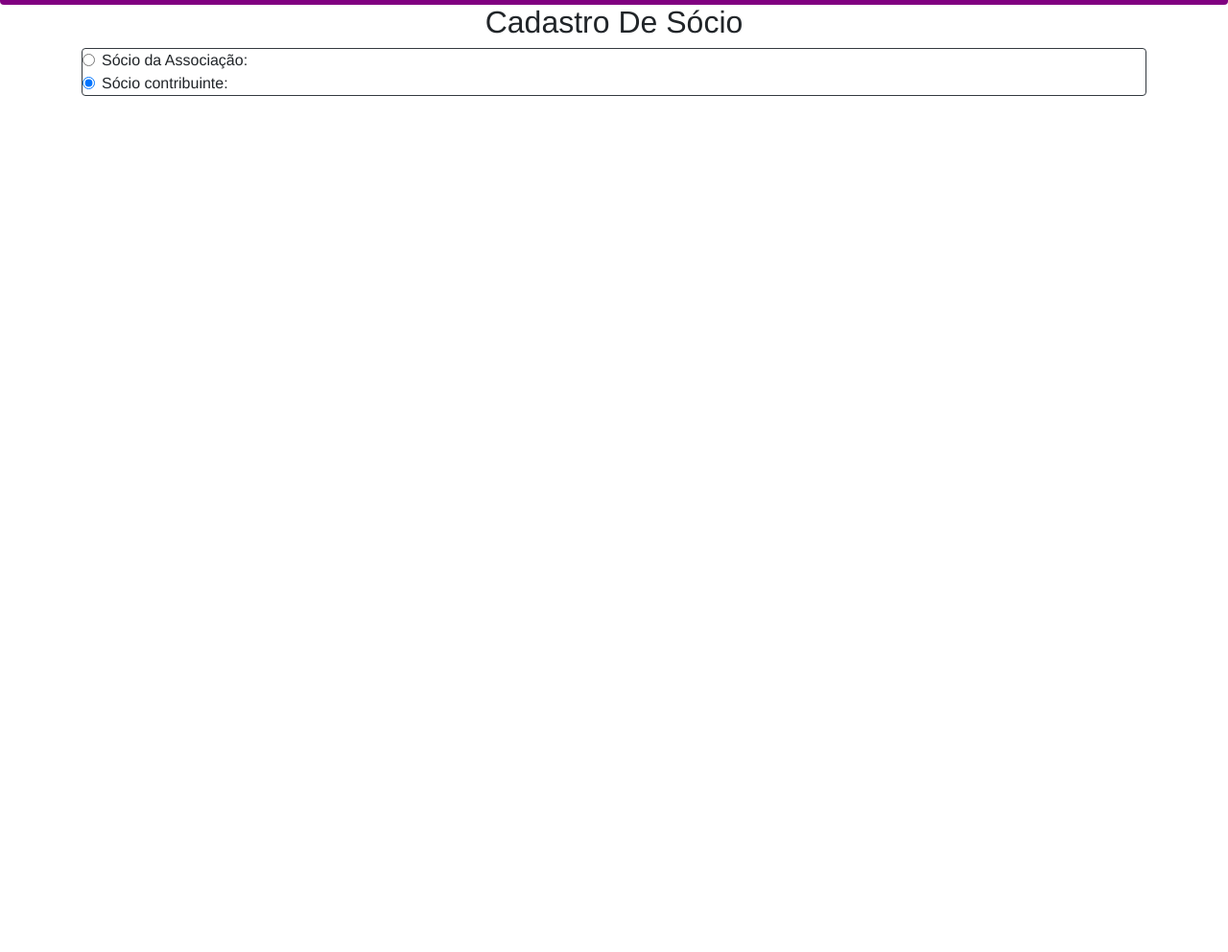
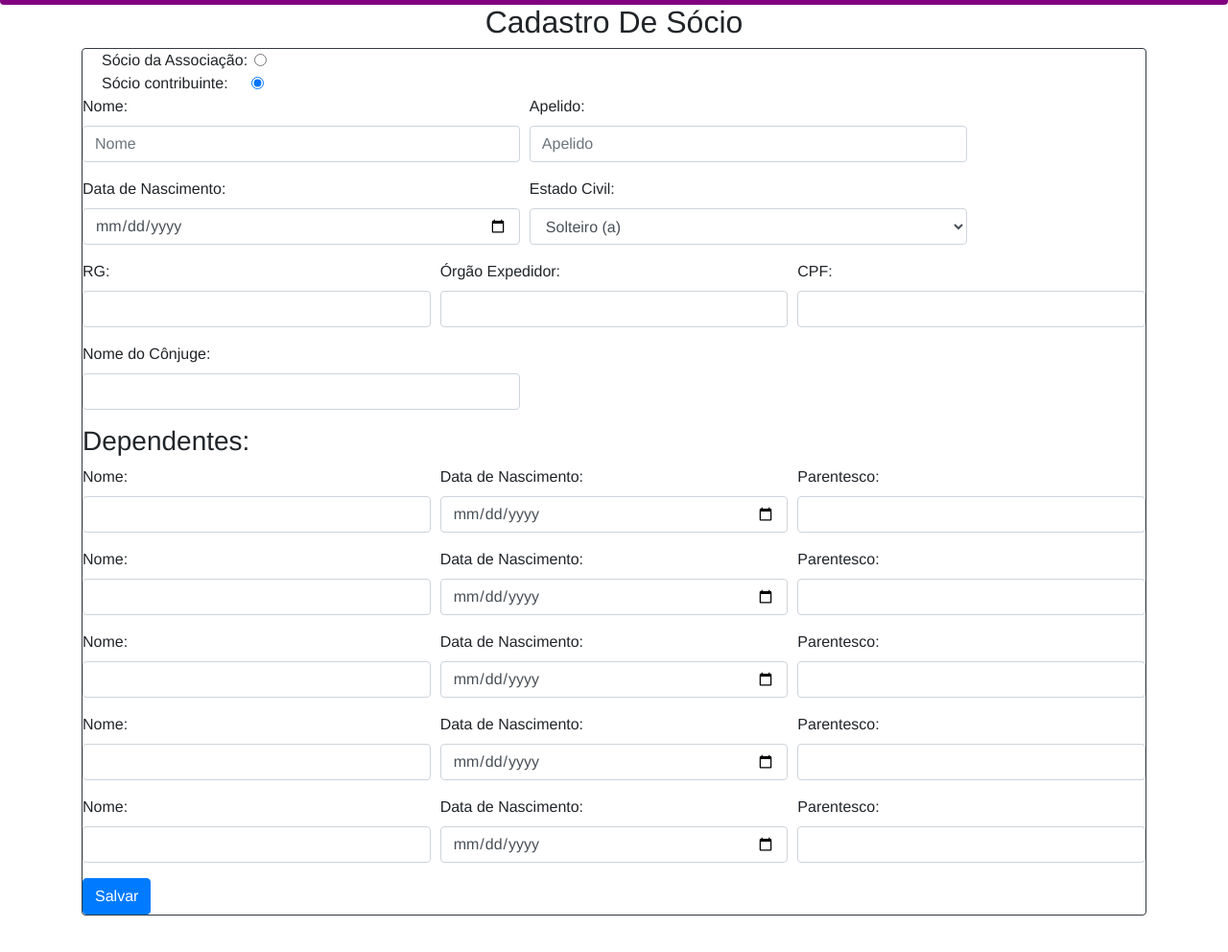
Before and after one commit to antonioFilho-global/projetoEstagio1, a plain HTML site: page form/cadastroSocio.html in a window 1280 px wide. Shown: the part 94-1086 px from the top of the page at 96% size. Before the commit the page ends 800 px from the top, so only its background shows below. Drawn offline with Linux system fonts and the light colour scheme.

Commit message:
formulario socio1

```diff
--- a/form/cadastroSocio.html
+++ b/form/cadastroSocio.html
@@ -55,22 +55,169 @@
 			<div class="container">
 				<center><h2>Cadastro De Sócio</h2></center>
 				<form class="border border-dark rounded">
+					<!-- radio -->
 					<div class="form-check">
+						<label class="form-check-label" for="associado"> Sócio da Associação:</label>
+						&nbsp;&nbsp;&nbsp;&nbsp;&nbsp;
 						<input class="form-check-input" type="radio" name="flexRadioDefault" id="associado">
-						<label class="form-check-label" for="associado">
-							Sócio da Associação:
-						</label>
 					</div>
 
 					<div class="form-check">
+						<label class="form-check-label" for="contribuinte"> Sócio contribuinte:</label>
+						&nbsp;&nbsp;&nbsp;&nbsp;&nbsp;&nbsp;&nbsp;&nbsp;&nbsp;
 						<input class="form-check-input" type="radio" name="flexRadioDefault" id="contribuinte" checked>
-						<label class="form-check-label" for="contribuinte">
-							Sócio contribuinte:
-						</label>
 					</div>
-				</form>
+					<!-- radio -->
 
+					<div class="form-row">
+						<div class="form-group col-md-5">
+						  <label for="inputNome">Nome:</label>
+						  <input type="text" class="form-control" id="inputNome" placeholder="Nome">
+						</div>
+						<div class="form-group col-md-5">
+						  <label for="inputApelido">Apelido:</label>
+						  <input type="text" class="form-control" id="inputApelido" placeholder="Apelido">
+						</div>
+					</div>
 
+					<div class="form-row">
+						<div class="form-group col-md-5">
+						  <label for="inputDataNascimento">Data de Nascimento:</label>
+						  <input type="date" class="form-control" id="inputDataNascimento">
+						</div>
+
+						<div class="form-group  col-md-5">
+							<label for="inputEstadoCivil">Estado Civil:</label>
+							<select class="form-control" id="inputEstadoCivil">
+								<!-- <option value=""> </option> pode ser usado na hora de validar campo em branco -->
+								<option value="solteiro">Solteiro (a)</option>
+								<option value="casado"> Casado (a)</option>
+								<option value="divorciado">Divorciado (a)</option>
+								<option value="viuvo">Viúvo (a)</option>
+							</select>
+						</div>
+					</div>
+
+					<div class="form-row">
+						<div class="form-group col-md-4">
+						  <label for="inputRg">RG:</label>
+						  <input type="text" class="form-control" id="inputRg">
+						</div>
+
+						<div class="form-group col-md-4">
+							<label for="inputOrgaoExpedidor">Órgão Expedidor:</label>
+							<input type="text" class="form-control" id="inputOrgaoExpedidor">
+						</div>
+
+						<div class="form-group col-md-4">
+							<label for="inputCpf">CPF:</label>
+							<input type="text" class="form-control" id="inputCpf">
+						</div>
+					</div>
+
+					<div class="form-row">
+						<div class="form-group col-md-5">
+						  <label for="inputNomeConjuge">Nome do Cônjuge:</label>
+						  <input type="text" class="form-control" id="inputNomeConjuge">
+						</div>
+					</div>
+
+					<!--Dependentes -->
+					<!-- resolução mais completa https://velhobit.com.br/programacao/como-adicionar-e-remover-dinamicamente-um-elemento-html-a-partir-de-um-input-javascript-puro.html# -->
+
+					<!-- resolução mais simples-->
+					<h3>Dependentes:</h3>
+					<!-- 1° -->
+					<div class="form-row">
+						<div class="form-group col-md-4">
+						  <label for="inputNomeDependente1">Nome:</label>
+						  <input type="text" class="form-control" id="inputNomeDependente1">
+						</div>
+
+						<div class="form-group col-md-4">
+							<label for="inputDataNascimentoDependente1">Data de Nascimento:</label>
+							<input type="date" class="form-control" id="inputDataNascimentoDependente1">
+						</div>
+
+						<div class="form-group col-md-4">
+							<label for="inputParentesco1">Parentesco:</label>
+							<input type="text" class="form-control" id="inputParentesco1">
+						</div>
+					</div>
+
+					<!-- 2° -->
+					<div class="form-row">
+						<div class="form-group col-md-4">
+						  <label for="inputNomeDependente2">Nome:</label>
+						  <input type="text" class="form-control" id="inputNomeDependente2">
+						</div>
+
+						<div class="form-group col-md-4">
+							<label for="inputDataNascimentoDependente2">Data de Nascimento:</label>
+							<input type="date" class="form-control" id="inputDataNascimentoDependente2">
+						</div>
+
+						<div class="form-group col-md-4">
+							<label for="inputParentesco2">Parentesco:</label>
+							<input type="text" class="form-control" id="inputParentesco2">
+						</div>
+					</div>
+
+					<!-- 3° -->
+					<div class="form-row">
+						<div class="form-group col-md-4">
+						  <label for="inputNomeDependente3">Nome:</label>
+						  <input type="text" class="form-control" id="inputNomeDependente3">
+						</div>
+
+						<div class="form-group col-md-4">
+							<label for="inputDataNascimentoDependente3">Data de Nascimento:</label>
+							<input type="date" class="form-control" id="inputDataNascimentoDependente3">
+						</div>
+
+						<div class="form-group col-md-4">
+							<label for="inputParentesco3">Parentesco:</label>
+							<input type="text" class="form-control" id="inputParentesco3">
+						</div>
+					</div>
+
+					<!-- 4° -->
+					<div class="form-row">
+						<div class="form-group col-md-4">
+						  <label for="inputNomeDependente4">Nome:</label>
+						  <input type="text" class="form-control" id="inputNomeDependente4">
+						</div>
+
+						<div class="form-group col-md-4">
+							<label for="inputDataNascimentoDependente4">Data de Nascimento:</label>
+							<input type="date" class="form-control" id="inputDataNascimentoDependente4">
+						</div>
+
+						<div class="form-group col-md-4">
+							<label for="inputParentesco4">Parentesco:</label>
+							<input type="text" class="form-control" id="inputParentesco4">
+						</div>
+					</div>
+
+					<!-- 5° -->
+					<div class="form-row">
+						<div class="form-group col-md-4">
+						  <label for="inputNomeDependente5">Nome:</label>
+						  <input type="text" class="form-control" id="inputNomeDependente5">
+						</div>
+
+						<div class="form-group col-md-4">
+							<label for="inputDataNascimentoDependente5">Data de Nascimento:</label>
+							<input type="date" class="form-control" id="inputDataNascimentoDependente5">
+						</div>
+
+						<div class="form-group col-md-4">
+							<label for="inputParentesco5">Parentesco:</label>
+							<input type="text" class="form-control" id="inputParentesco5">
+						</div>
+					</div>
+
+					<button type="submit" class="btn btn-primary">Salvar</button>
 				</form>
 			</div>
 		</div>
```
